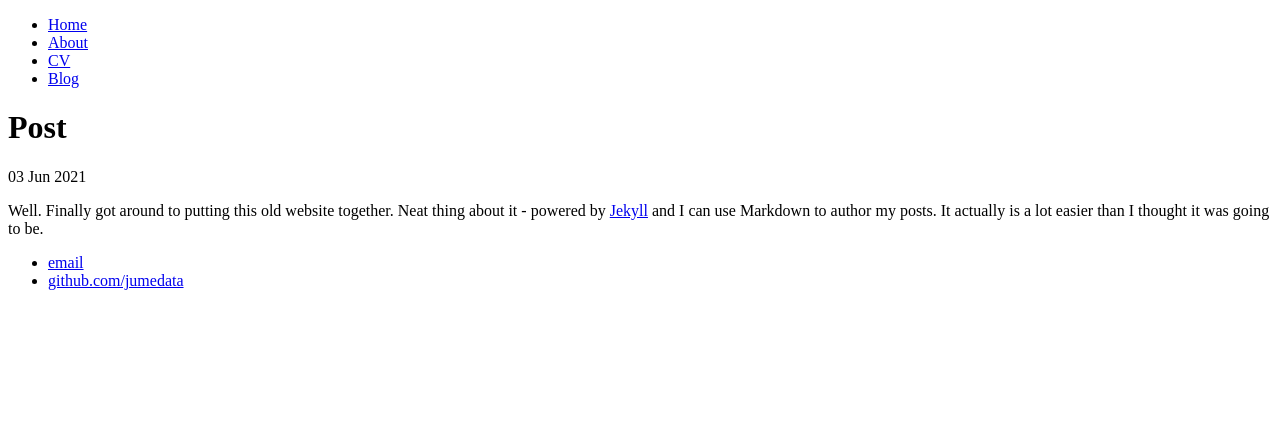
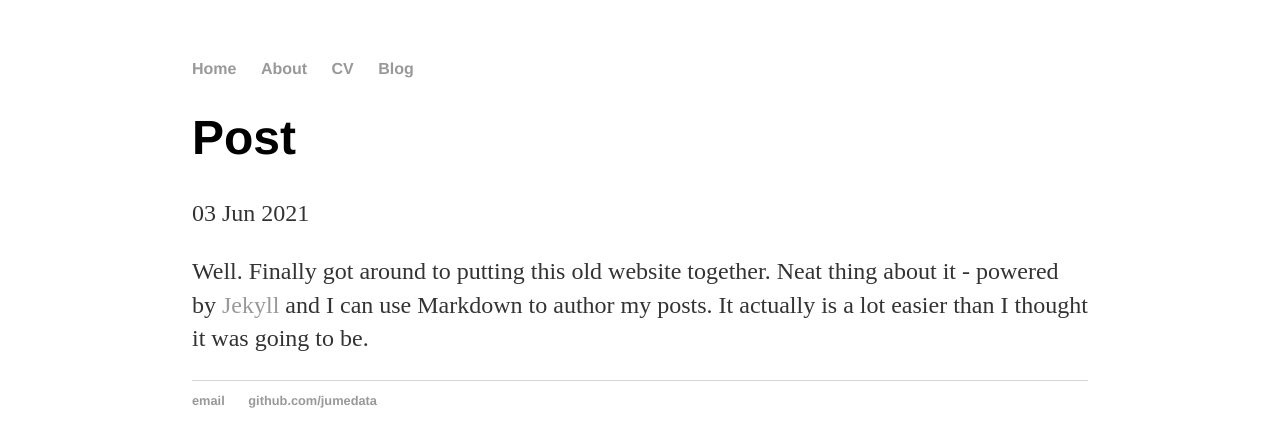
Before and after one commit to jumedata/jume-blog, a Jekyll site: the page built from _posts/2021-06-03-Post.md, in a window 1280 px wide. Shown: the top 447 px of the page. Built offline with Jekyll 4.4.1, drawn with Linux system fonts in a browser that asks for light colours.

Commit message:
Update default.html

```diff
--- a/_layouts/default.html
+++ b/_layouts/default.html
@@ -3,7 +3,7 @@
 		<head>
 			<title>{{ page.title }}</title>
 			<!-- link to main stylesheet -->
-			<link rel="stylesheet" type="text/css" href="/jumedata.github.io/css/main.css">
+			<link rel="stylesheet" type="text/css" href="/css/main.css">
 		</head>
 		<body>
 			<nav>
```
